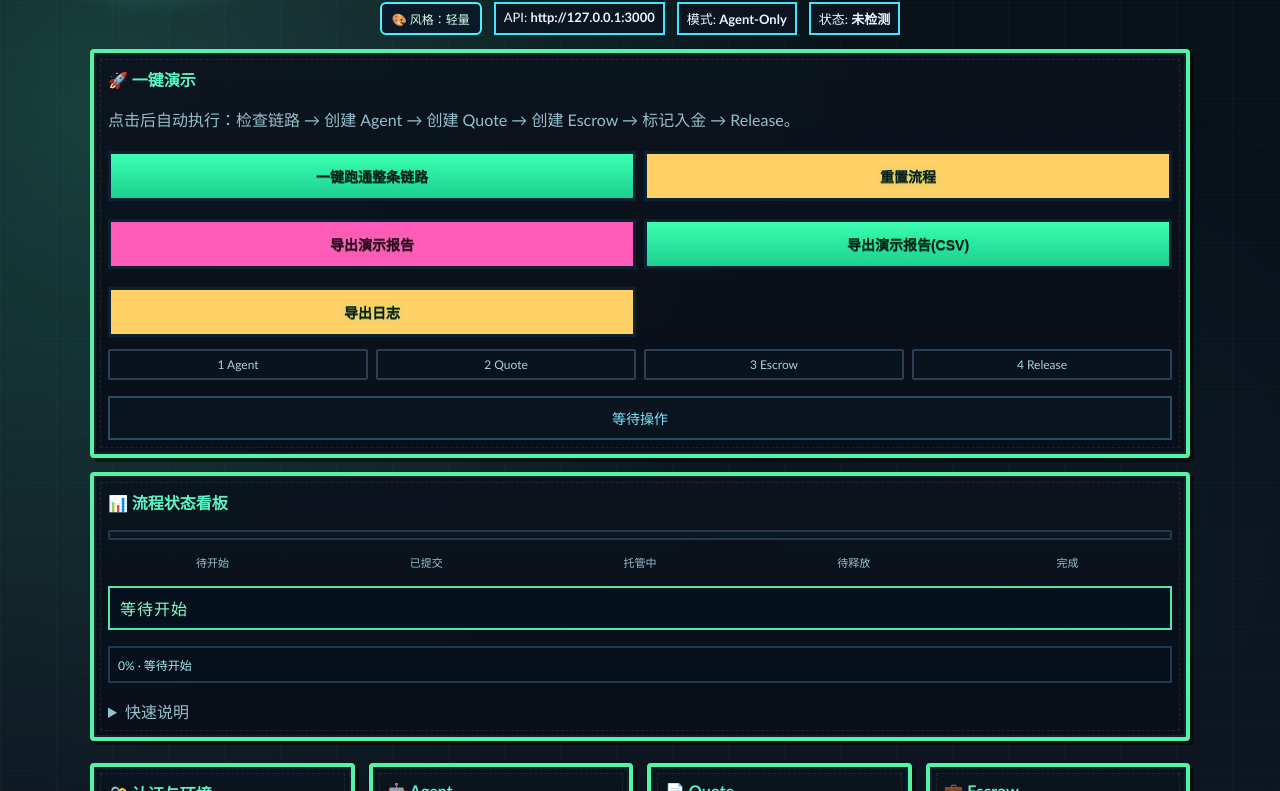
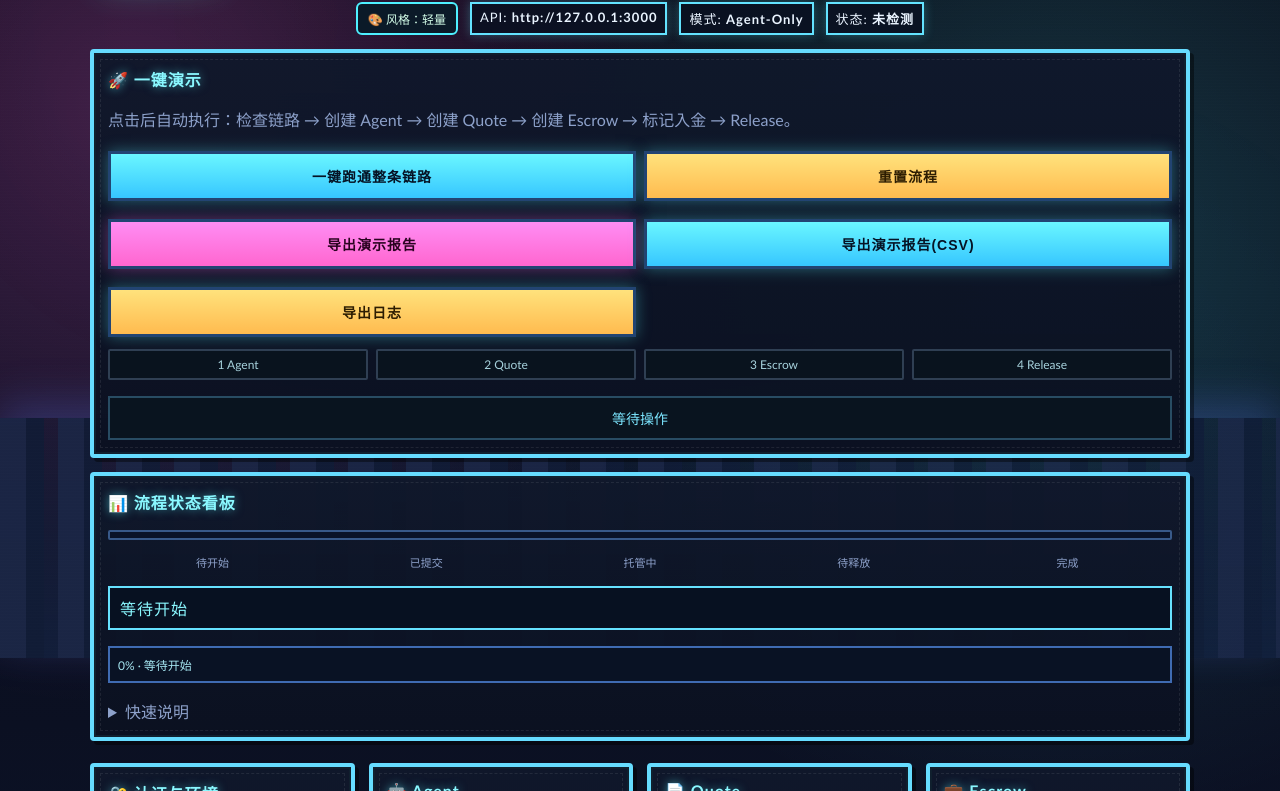
Before and after one commit to dumkeacee149-blip/web4pay, a website: page apps/web/index.html in a window 1280 px wide. Shown: the part 142-933 px from the top of the page. Drawn offline with Linux system fonts and the light colour scheme; no server answers.

Commit message:
feat(web): restyle UI to neon cyberpunk pixel aesthetic

```diff
--- a/apps/web/index.html
+++ b/apps/web/index.html
@@ -15,8 +15,8 @@
       </div>
       <div class="hero-copy-wrap">
         <div class="hero-copy">
-          <h1>🧩 Web4Pay Pixel Console</h1>
-          <p class="sub">赛博像素风 · 卡通萌化 · 非科幻</p>
+          <h1>🌆 Web4Pay Neon District</h1>
+          <p class="sub">赛博朋克像素风 · 霓虹城市控制台</p>
         </div>
         <div class="hero-badges">
           <span>⚡ Base on-chain</span>
--- a/apps/web/style.css
+++ b/apps/web/style.css
@@ -1126,3 +1126,123 @@ body.pixel-style-subtle .robot-speech {
 .robot-wrap.robot-state-release #retroRobot {
   filter: drop-shadow(0 0 8px rgba(215, 255, 99, 0.7)) drop-shadow(0 0 14px rgba(215, 255, 99, 0.38));
 }
+
+/* ===== Neon cyberpunk + pixel city refresh ===== */
+@import url('https://fonts.googleapis.com/css2?family=Press+Start+2P&family=VT323&display=swap');
+
+:root {
+  --bg: #070814;
+  --panel: #10182b;
+  --ink: #eaf4ff;
+  --ink-dim: #8da1ca;
+  --line: #59f6ff;
+  --accent: #ff6be9;
+  --warn: #ffcf58;
+  --ok: #6cff9f;
+}
+
+body {
+  background:
+    radial-gradient(circle at 10% 12%, rgba(255, 107, 233, 0.22), transparent 28%),
+    radial-gradient(circle at 82% 18%, rgba(89, 246, 255, 0.18), transparent 30%),
+    linear-gradient(180deg, #070814 0%, #0b1022 42%, #0e1a34 75%, #131f3d 100%);
+}
+
+body::before {
+  content: "";
+  position: fixed;
+  left: 0;
+  right: 0;
+  bottom: 0;
+  height: 30vh;
+  pointer-events: none;
+  background:
+    repeating-linear-gradient(
+      90deg,
+      rgba(27, 38, 69, 0.95) 0 26px,
+      rgba(17, 28, 54, 0.95) 26px 44px,
+      transparent 44px 58px
+    ),
+    linear-gradient(180deg, rgba(19, 32, 61, 0.25), rgba(19, 32, 61, 0.9));
+  box-shadow: 0 -14px 40px rgba(95, 129, 255, 0.25);
+  z-index: 0;
+}
+
+h1, h2, h3, .pixel-btn, .status-chip, .badges, .hero-badges { letter-spacing: 1px; }
+
+.hero-copy h1 {
+  font-size: clamp(20px, 3vw, 34px);
+  text-shadow: 0 0 12px rgba(89, 246, 255, 0.65), 0 0 28px rgba(255, 107, 233, 0.4);
+}
+
+.sub {
+  color: #9fb7e5;
+  text-shadow: 0 0 8px rgba(110, 154, 255, 0.35);
+}
+
+.badges span,
+.hero-badges span {
+  background: rgba(10, 17, 34, 0.85);
+  border-color: #63e3ff;
+  box-shadow: 0 0 10px rgba(89, 246, 255, 0.3);
+}
+
+.card {
+  background:
+    linear-gradient(180deg, rgba(16, 24, 43, 0.96), rgba(11, 17, 33, 0.98));
+  border-color: #66dcff;
+  box-shadow:
+    0 0 0 2px #0a1326 inset,
+    0 0 0 1px rgba(255,255,255,0.08) inset,
+    0 0 20px rgba(89, 246, 255, 0.16),
+    4px 4px 0 rgba(0,0,0,0.45);
+}
+
+.card h2 {
+  color: #8af8ff;
+  text-shadow: 0 0 10px rgba(89,246,255,0.5);
+}
+
+input, .code, .status-summary, .report-list {
+  border-color: #3f6bb2;
+  background: #091224;
+}
+
+.pixel-btn {
+  border-color: #224472;
+  background: linear-gradient(180deg, #6af6ff, #36c6ff);
+  color: #051325;
+  text-shadow: none;
+  box-shadow: 0 0 14px rgba(89, 246, 255, 0.34);
+}
+
+.pixel-btn.accent {
+  background: linear-gradient(180deg, #ff8df4, #ff66cf);
+  color: #2a0320;
+  box-shadow: 0 0 16px rgba(255, 107, 233, 0.35);
+}
+
+.pixel-btn.warn {
+  background: linear-gradient(180deg, #ffe27c, #ffbb4f);
+  color: #2d1d02;
+}
+
+.status-track {
+  border-color: #385989;
+  background: #0a1328;
+}
+
+.status-fill {
+  background: linear-gradient(90deg, #66f2ff, #ff6be9);
+}
+
+.status-chip {
+  border-color: #66e2ff;
+  color: #8af8ff;
+  background: #071121;
+}
+
+.modal-inner {
+  border-color: #66e2ff;
+  box-shadow: 0 0 0 2px #102646 inset, 0 0 20px rgba(89, 246, 255, 0.3), 6px 6px 0 #030914;
+}
```
